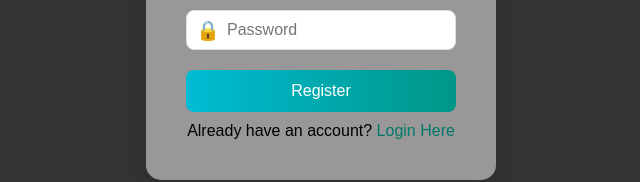
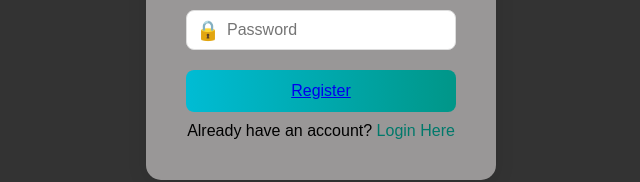
Before and after one commit to grandiradhika/yogiloka, a plain HTML site: page register.html in a window 1280 px wide. Shown: the part 442-624 px from the top of the page, without its empty margins (319-959 px from the left). Drawn offline with Linux system fonts and the light colour scheme.

Commit message:
Update register.html

```diff
--- a/register.html
+++ b/register.html
@@ -28,7 +28,7 @@
                     <span class="icon">&#128274;</span> <!-- Password Icon -->
                     <input type="password" placeholder="Password" required>
                 </div>
-                <button type="submit" class="register-btn">Register</button>
+                <button type="submit" class="register-btn"><a href="login.html" class="reg">Register</a></button>
                 <p>Already have an account? <a href="login.html">Login Here</a></p>
             </form>
         </div>
```
